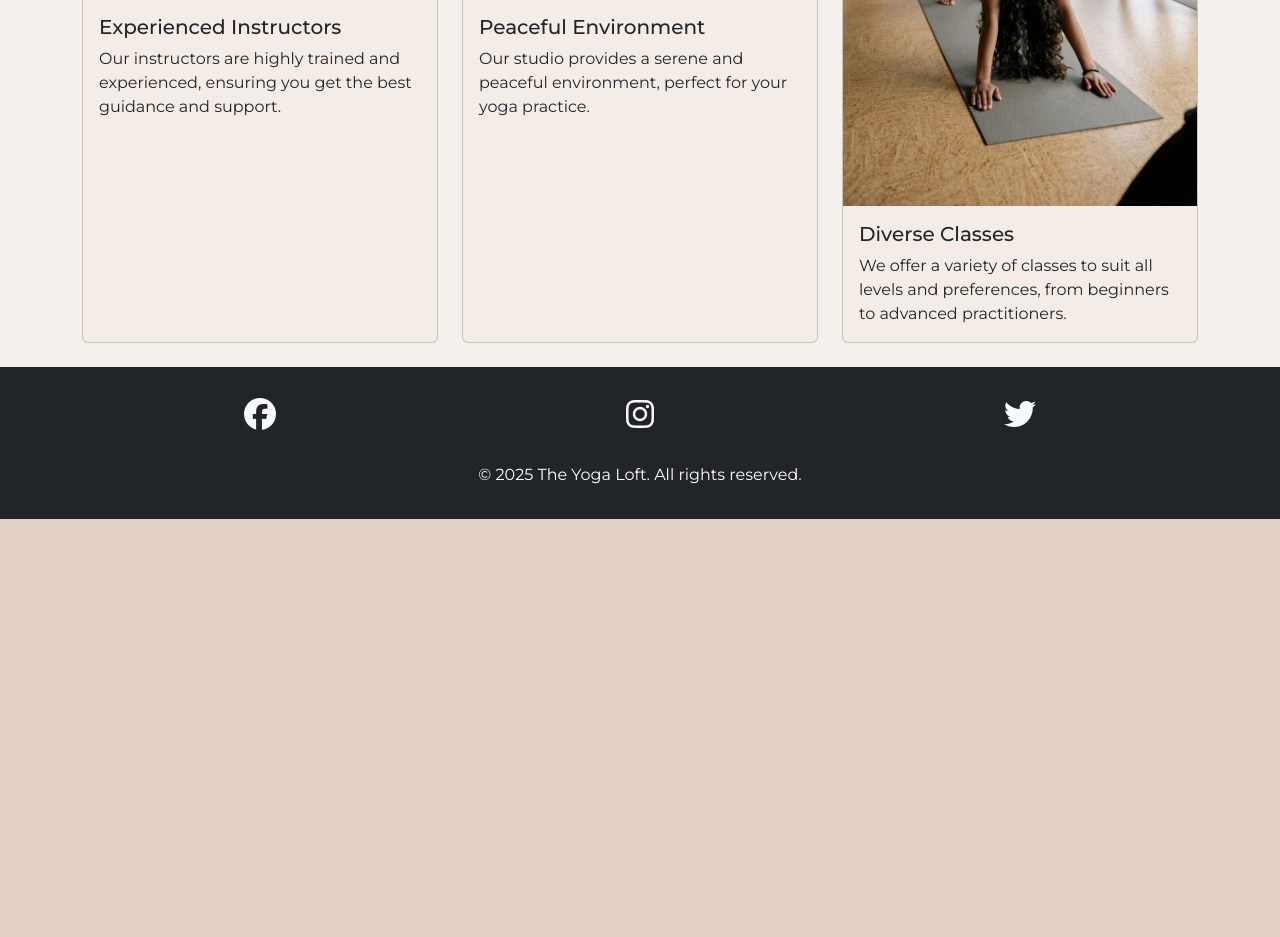
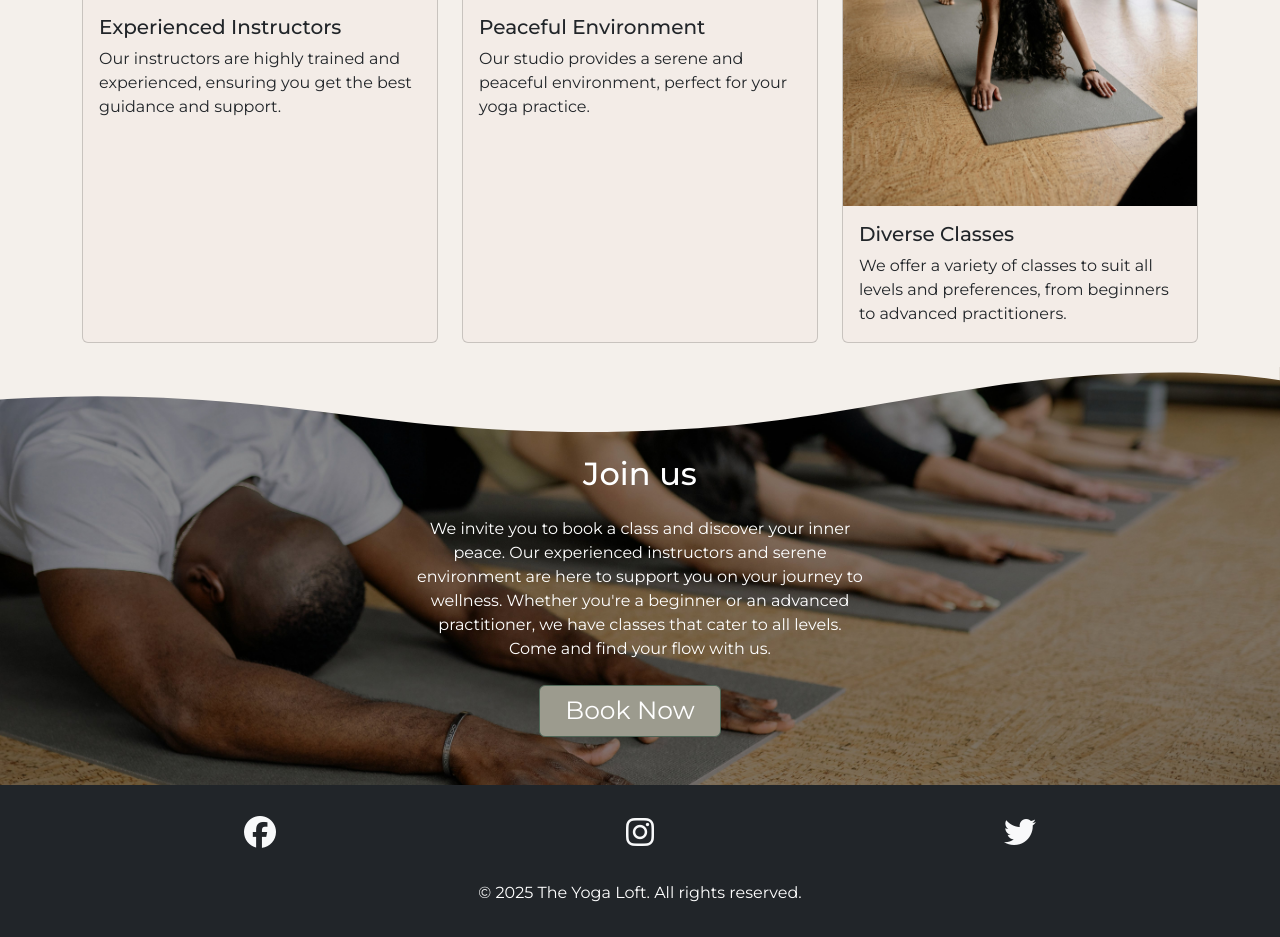
Before and after one commit to MaebhNiGhuairim/maebhs-assessed-project, a Django app: page / in a window 1280 px wide. Shown: the part 1398-2335 px from the top of the page. Before the commit the page ends 1917 px from the top, so only its background shows below. Run offline with Django 4.2, Linux system fonts and the light colour scheme; some libraries are stand-ins or nearby versions.

Commit message:
last section in html

```diff
--- a/home/static/home/css/style.css
+++ b/home/static/home/css/style.css
@@ -24,6 +24,10 @@
     font-size: 25px;
     color: white;
 }
+.navbar-toggler {
+    margin-right: 20px;
+}
+
 .navbar-toggler:focus,
 .navbar-toggler:active,
 .navbar-toggler-icon:focus {
@@ -45,6 +49,9 @@
     border-color: #4F6757; /* Custom border color */
     margin-right: 20px;
     white-space: nowrap;
+    font-size: 25px;
+    padding: 0.25em 1em;
+    color: white;
 }
 
 .custom-btn:hover {
@@ -138,8 +145,38 @@
 }
 
 
+/* squiggly after why us */
+
+.custom-shape-divider-top-1737420295 {
+    position: absolute;
+    top: 0;
+    left: 0;
+    width: 100%;
+    overflow: hidden;
+    line-height: 0;
+    transform: rotate(180deg);
+}
+
+.custom-shape-divider-top-1737420295 svg {
+    position: relative;
+    display: block;
+    width: calc(112% + 1.3px);
+    height: 66px;
+    transform: rotateY(180deg);
+}
+
+.custom-shape-divider-top-1737420295 .shape-fill {
+    fill: #F4F0EB;
+}
+
 .invitation {
-    background-color: #E1D3CD;
+    background: url('../images/invitation.jpg') no-repeat center center/cover;
+    color: white;
+    position: relative;
+}
+
+.join-us {
+    margin-top:40px;
 }
 
 
--- a/home/templates/index.html
+++ b/home/templates/index.html
@@ -1,5 +1,6 @@
 <!DOCTYPE html>
 <html lang="en">
+
 <head>
   <meta charset="UTF-8">
   <meta name="viewport" content="width=device-width, initial-scale=1.0">
@@ -13,15 +14,19 @@
   <!-- Google Fonts -->
   <link rel="preconnect" href="https://fonts.googleapis.com">
   <link rel="preconnect" href="https://fonts.gstatic.com" crossorigin>
-    <link href="https://fonts.googleapis.com/css2?family=Montserrat:ital,wght@0,100..900;1,100..900&display=swap" rel="stylesheet">
+  <link href="https://fonts.googleapis.com/css2?family=Montserrat:ital,wght@0,100..900;1,100..900&display=swap"
+    rel="stylesheet">
   <!-- Bootstrap CSS -->
-    <link href="https://cdn.jsdelivr.net/npm/bootstrap@5.3.3/dist/css/bootstrap.min.css" rel="stylesheet" integrity="sha384-QWTKZyjpPEjISv5WaRU9OFeRpok6YctnYmDr5pNlyT2bRjXh0JMhjY6hW+ALEwIH" crossorigin="anonymous">
+  <link href="https://cdn.jsdelivr.net/npm/bootstrap@5.3.3/dist/css/bootstrap.min.css" rel="stylesheet"
+    integrity="sha384-QWTKZyjpPEjISv5WaRU9OFeRpok6YctnYmDr5pNlyT2bRjXh0JMhjY6hW+ALEwIH" crossorigin="anonymous">
   <link href="{% static 'home/css/style.css' %}" rel="stylesheet">
 </head>
+
 <body class="montserrat-400">
   <nav class="navbar navbar-expand-lg fixed-top montserrat-100">
     <a class="navbar-brand d-lg-none mx-auto montserrat-100 logo" href="#">The Yoga Loft</a>
-        <button class="navbar-toggler navbar-dark" type="button" data-bs-toggle="collapse" data-bs-target="#navbarNav" aria-controls="navbarNav" aria-expanded="false" aria-label="Toggle navigation">
+    <button class="navbar-toggler navbar-dark" type="button" data-bs-toggle="collapse" data-bs-target="#navbarNav"
+      aria-controls="navbarNav" aria-expanded="false" aria-label="Toggle navigation">
       <span class="navbar-toggler-icon"></span>
     </button>
     <div class="collapse navbar-collapse" id="navbarNav">
@@ -43,7 +48,7 @@
           <a class="nav-link" href="#">Contact</a>
         </li>
         <li class="nav-item">
-              <a class="btn custom-btn nav-link text-white" href="#">Book a class!</a>
+          <a class="btn custom-btn" href="#">Book a class!</a>
         </li>
       </ul>
     </div>
@@ -56,7 +61,9 @@
       <!-- squiggly bit -->
       <div class="custom-shape-divider-bottom-1737311119">
         <svg data-name="Layer 1" xmlns="http://www.w3.org/2000/svg" viewBox="0 0 1200 120" preserveAspectRatio="none">
-                    <path d="M321.39,56.44c58-10.79,114.16-30.13,172-41.86,82.39-16.72,168.19-17.73,250.45-.39C823.78,31,906.67,72,985.66,92.83c70.05,18.48,146.53,26.09,214.34,3V0H0V27.35A600.21,600.21,0,0,0,321.39,56.44Z" class="shape-fill"></path>
+          <path
+            d="M321.39,56.44c58-10.79,114.16-30.13,172-41.86,82.39-16.72,168.19-17.73,250.45-.39C823.78,31,906.67,72,985.66,92.83c70.05,18.48,146.53,26.09,214.34,3V0H0V27.35A600.21,600.21,0,0,0,321.39,56.44Z"
+            class="shape-fill"></path>
         </svg>
       </div>
     </div>
@@ -67,7 +74,12 @@
       <h2 class="text-center mb-4">About Us</h2>
       <div class="row justify-content-center">
         <div class="col-md-5">
-                    <p class="text-center montserrat-200 ">Nestled in the heart of our vibrant community, we believe that yoga is more than just a workout—it's a journey of self-discovery and joy. Our passionate instructors are here to guide you through each pose with warmth and laughter, helping you find your flow while connecting with like-minded souls. Whether you're a seasoned yogi or just starting your journey, our diverse classes cater to all levels. Join us on the mat, breathe deeply, and let the magic of yoga uplift your spirit and calm your mind.
+          <p class="text-center montserrat-200 ">Nestled in the heart of our vibrant community, we believe that yoga is
+            more than just a workout—it's a journey of self-discovery and joy. Our passionate instructors are here to
+            guide you through each pose with warmth and laughter, helping you find your flow while connecting with
+            like-minded souls. Whether you're a seasoned yogi or just starting your journey, our diverse classes cater
+            to all levels. Join us on the mat, breathe deeply, and let the magic of yoga uplift your spirit and calm
+            your mind.
         </div>
       </div>
     </div>
@@ -77,7 +89,9 @@
     <!-- squiggly bit -->
     <div class="custom-shape-divider-top-1737372251">
       <svg data-name="Layer 1" xmlns="http://www.w3.org/2000/svg" viewBox="0 0 1200 120" preserveAspectRatio="none">
-                <path d="M985.66,92.83C906.67,72,823.78,31,743.84,14.19c-82.26-17.34-168.06-16.33-250.45.39-57.84,11.73-114,31.07-172,41.86A600.21,600.21,0,0,1,0,27.35V120H1200V95.8C1132.19,118.92,1055.71,111.31,985.66,92.83Z" class="shape-fill"></path>
+        <path
+          d="M985.66,92.83C906.67,72,823.78,31,743.84,14.19c-82.26-17.34-168.06-16.33-250.45.39-57.84,11.73-114,31.07-172,41.86A600.21,600.21,0,0,1,0,27.35V120H1200V95.8C1132.19,118.92,1055.71,111.31,985.66,92.83Z"
+          class="shape-fill"></path>
       </svg>
     </div>
     <div class="container">
@@ -85,10 +99,12 @@
       <div class="row">
         <div class="col-12 col-lg-4 mb-4">
           <div class="card h-100">
-                        <img src="{% static 'home/images/yoga-instructor.png' %}" class="card-img-top" alt="An instructor teaching yoga">
+            <img src="{% static 'home/images/yoga-instructor.png' %}" class="card-img-top"
+              alt="An instructor teaching yoga">
             <div class="card-body">
               <h5 class="card-title">Experienced Instructors</h5>
-                            <p class="card-text">Our instructors are highly trained and experienced, ensuring you get the best guidance and support.</p>
+              <p class="card-text">Our instructors are highly trained and experienced, ensuring you get the best
+                guidance and support.</p>
             </div>
           </div>
         </div>
@@ -97,16 +113,19 @@
             <img src="{% static 'home/images/yoga-studio.png' %}" class="card-img-top" alt="A peaceful, calm studio">
             <div class="card-body">
               <h5 class="card-title">Peaceful Environment</h5>
-                            <p class="card-text">Our studio provides a serene and peaceful environment, perfect for your yoga practice.</p>
+              <p class="card-text">Our studio provides a serene and peaceful environment, perfect for your yoga
+                practice.</p>
             </div>
           </div>
         </div>
         <div class="col-12 col-lg-4 mb-4">
           <div class="card h-100">
-                        <img src="{% static 'home/images/yoga-inclusive.png' %}" class="card-img-top" alt="A group of people doing downward dog">
+            <img src="{% static 'home/images/yoga-inclusive.png' %}" class="card-img-top"
+              alt="A group of people doing downward dog">
             <div class="card-body">
               <h5 class="card-title">Diverse Classes</h5>
-                            <p class="card-text">We offer a variety of classes to suit all levels and preferences, from beginners to advanced practitioners.</p>
+              <p class="card-text">We offer a variety of classes to suit all levels and preferences, from beginners to
+                advanced practitioners.</p>
             </div>
           </div>
         </div>
@@ -115,21 +134,48 @@
   </section>
 
 
+  <section class="invitation py-5">
+    <div class="container">
+      <div class="custom-shape-divider-top-1737420295">
+        <svg data-name="Layer 1" xmlns="http://www.w3.org/2000/svg" viewBox="0 0 1200 120" preserveAspectRatio="none">
+            <path d="M985.66,92.83C906.67,72,823.78,31,743.84,14.19c-82.26-17.34-168.06-16.33-250.45.39-57.84,11.73-114,31.07-172,41.86A600.21,600.21,0,0,1,0,27.35V120H1200V95.8C1132.19,118.92,1055.71,111.31,985.66,92.83Z" class="shape-fill"></path>
+        </svg>
+    </div>
+      <h2 class="text-center mb-4 join-us">Join us</h2>
+      <div class="row justify-content-center">
+        <div class="col-md-5">
+          <p class="text-center">We invite you to book a class and discover your inner peace. Our experienced
+            instructors
+            and serene environment are here to support you on your journey to wellness. Whether you're a beginner or an
+            advanced practitioner, we have classes that cater to all levels. Come and find your flow with us.</p>
+          <div class="text-center mt-4">
+            <a class="btn custom-btn" href="#">Book Now</a>
+          </div>
+        </div>
+      </div>
+    </div>
+  </section>
+
+
+
   <footer class="bg-dark text-white text-center py-3">
     <div class="container">
       <div class="row">
         <div class="col-4 footer-item">
-                <a href="https://facebook.com" aria-label="Visit our Facebook page by clicking this link" class="text-light" target="_blank">
+          <a href="https://facebook.com" aria-label="Visit our Facebook page by clicking this link" class="text-light"
+            target="_blank">
             <i class="fa-brands fa-facebook fa-2xl"></i>
           </a>
         </div>
         <div class="col-4 footer-item">
-                <a href="https://instagram.com" aria-label="Visit our Instagram page by clicking this link" class="text-light" target="_blank">
+          <a href="https://instagram.com" aria-label="Visit our Instagram page by clicking this link" class="text-light"
+            target="_blank">
             <i class="fa-brands fa-instagram fa-2xl"></i>
           </a>
         </div>
         <div class="col-4 footer-item">
-                <a href="https://twitter.com" aria-label="Visit our Twitter page by clicking this link" class="text-light" target="_blank">
+          <a href="https://twitter.com" aria-label="Visit our Twitter page by clicking this link" class="text-light"
+            target="_blank">
             <i class="fa-brands fa-twitter fa-2xl"></i>
           </a>
         </div>
@@ -142,6 +188,9 @@
   <!-- Font Awesome kit-->
   <script src="https://kit.fontawesome.com/1e4d8aa4fa.js" crossorigin="anonymous"></script>
   <!-- Bootstrap JS -->
-<script src="https://cdn.jsdelivr.net/npm/bootstrap@5.3.3/dist/js/bootstrap.bundle.min.js" integrity="sha384-YvpcrYf0tY3lHB60NNkmXc5s9fDVZLESaAA55NDzOxhy9GkcIdslK1eN7N6jIeHz" crossorigin="anonymous"></script>
+  <script src="https://cdn.jsdelivr.net/npm/bootstrap@5.3.3/dist/js/bootstrap.bundle.min.js"
+    integrity="sha384-YvpcrYf0tY3lHB60NNkmXc5s9fDVZLESaAA55NDzOxhy9GkcIdslK1eN7N6jIeHz" crossorigin="anonymous">
+  </script>
 </body>
+
 </html>
```
Also changed, not shown: home/static/home/images/invitation.jpg (added). Lines whose indentation alone changed are shown as unchanged.
